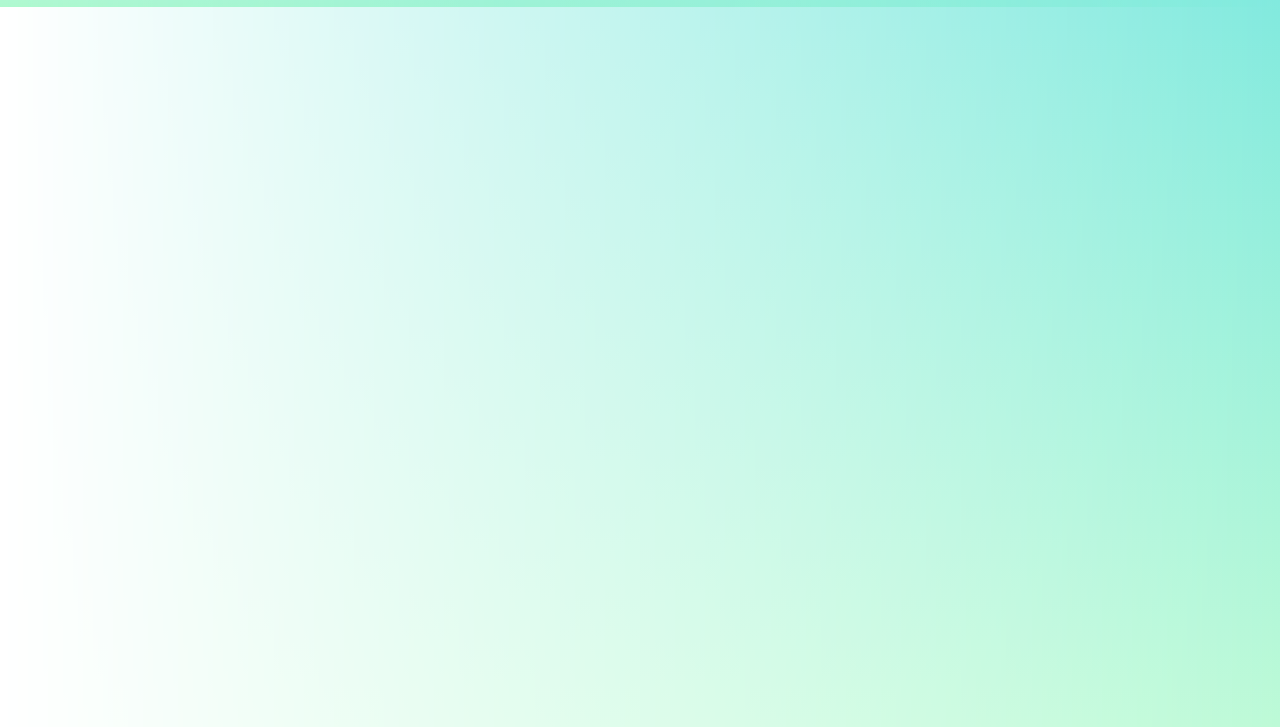
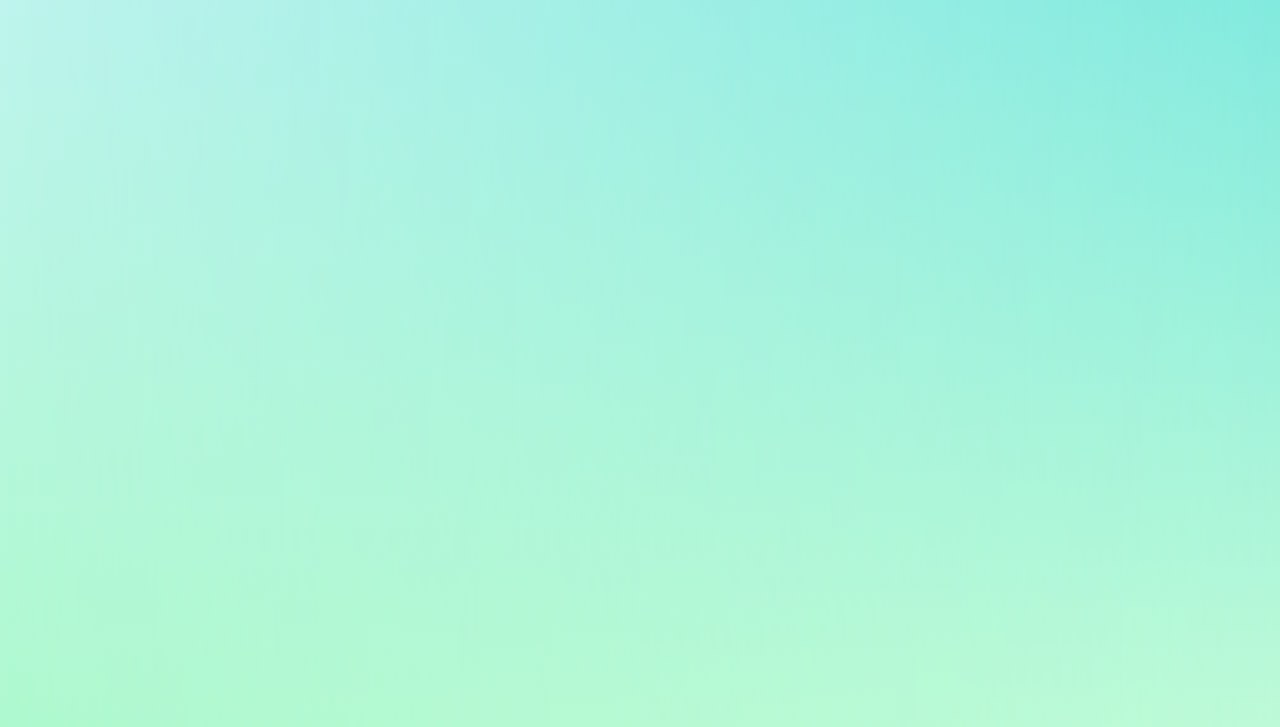
Before and after one commit to restlessdesign/reconstitute, a plain HTML site: page index.html in a window 1280 px wide. Shown: the part 73-800 px from the top of the page. Drawn offline with Linux system fonts and the light colour scheme.

Commit message:
Update index.html

```diff
--- a/index.html
+++ b/index.html
@@ -2,33 +2,38 @@
 <html>
   <head>
     <style>
-      body {
-        padding: 0;
-        margin: 0;
-        overflow: hidden;
+      html,
+      body,
+      main {
         width: 100%;
         height: 100%;
+        margin: 0;
+        padding: 0;
+      }
+
+      body {
+        overflow: hidden;
         display: flex;
         justify-content: center;
         align-items: center;
+        font-face: sans-serif;
+        color: #fff;
       }
 
       main {
-        width: 100%;
-        height: 100%;
         background: linear-gradient(to bottom, #bff3f0, #aff9cf);
       }
 
       main::after {
         content: "";
         position: absolute;
-        width: inherit;
-        height: inherit;
+        width: 100%;
+        height: 100%;
+        top: 0;
+        left: 0;
         background: linear-gradient(to bottom, #7ce8df, #bdfad7);
         -webkit-mask-image: linear-gradient(to left, white, transparent);
         mask-image: linear-gradient(to left, white, transparent);
-        top: 0;
-        left: 0;
       }
     </style>
     <title>Kevin Sweeney • NYC-based engineering leader & consultant</title>
```
